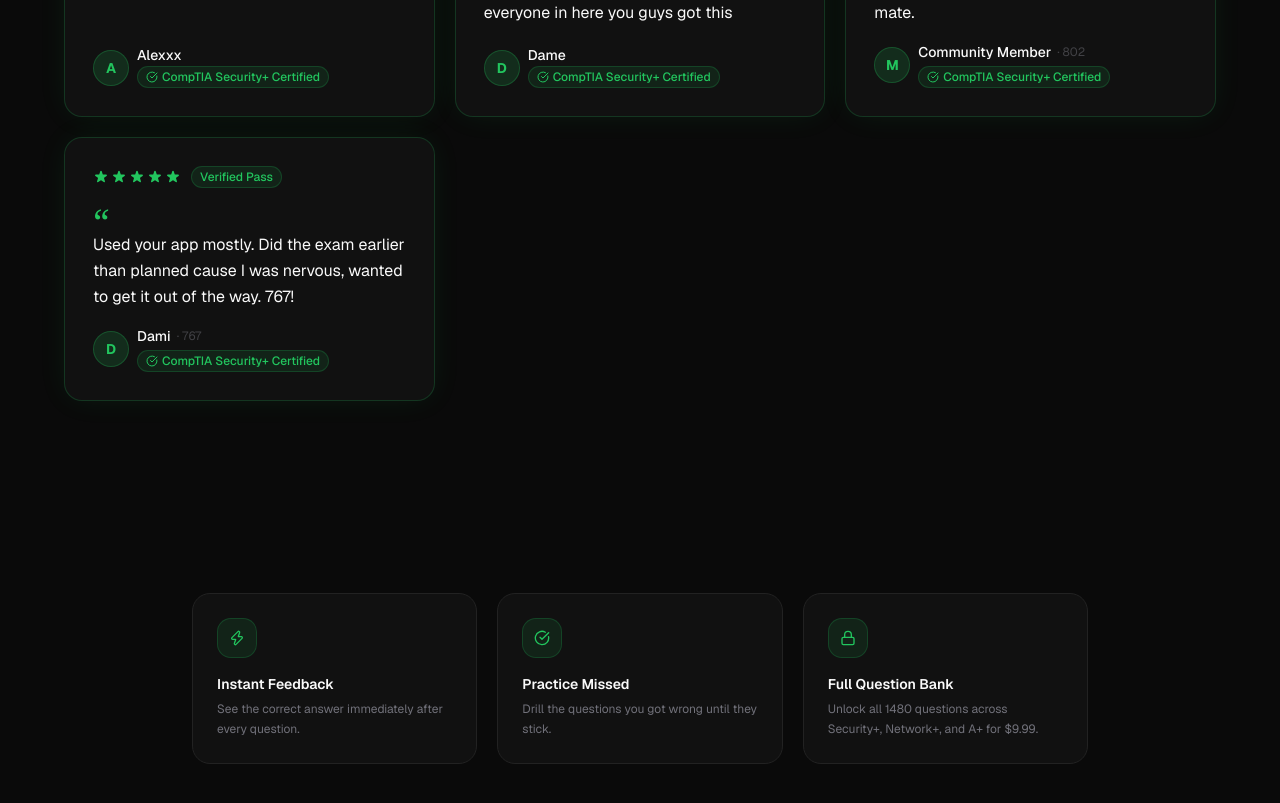
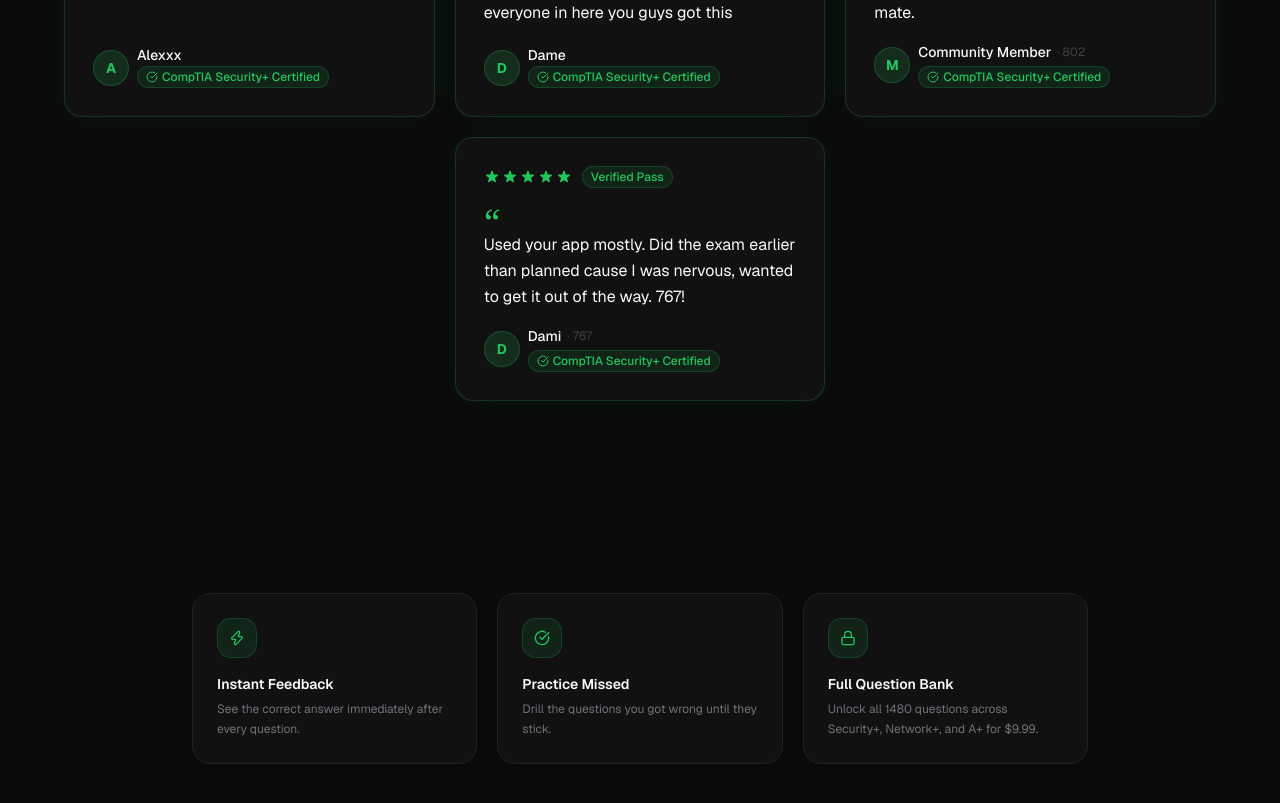
Before and after one commit to RayyanNahavandi/passplus, a Next.js app: page / in a window 1280 px wide. Shown: the part 1380-2183 px from the top of the page. Built offline with nearby package versions, Linux system fonts and the light colour scheme; no server answers.

Commit message:
center fourth testimonial in middle column

```diff
--- a/app/page.tsx
+++ b/app/page.tsx
@@ -849,6 +849,7 @@
 
           {/* Testimonial 4 */}
           <motion.div
+            className="lg:col-start-2"
             initial={shouldReduce ? {} : { opacity: 0, y: 16 }}
             whileInView={shouldReduce ? {} : { opacity: 1, y: 0 }}
             viewport={{ once: true, margin: "-20px" }}
```
